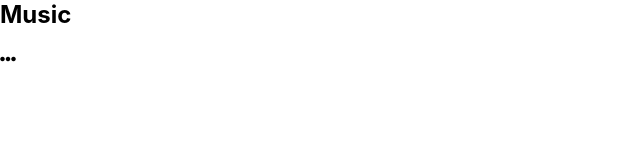
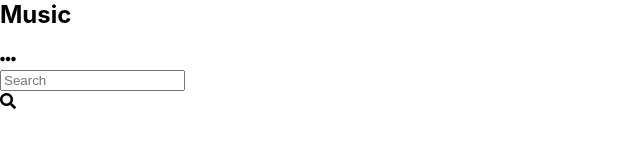
Before and after one commit to olliebs1/twitch-clone, a React (Create React App) app: page / in a window 1280 px wide. Shown: the part 471-618 px from the top of the page, without its empty margins (0-640 px from the left). Built offline with nearby package versions, Linux system fonts and the light colour scheme.

Commit message:
elements added to header center

```diff
--- a/src/Header.js
+++ b/src/Header.js
@@ -14,11 +14,16 @@ const Header = () => {
                 <h2>Music</h2>
                 <i class="fas fa-ellipsis-h"></i>
             </div>
+
             <div className="header_center">
+                <input type="text" placeholder="Search" />
+                <div className="header_centerLogoContainer">
+                    <i class="fas fa-search"></i>
+                </div>
 
             </div>
+
             <div className="header_right">
-
             </div>
         </div>
     )
```
